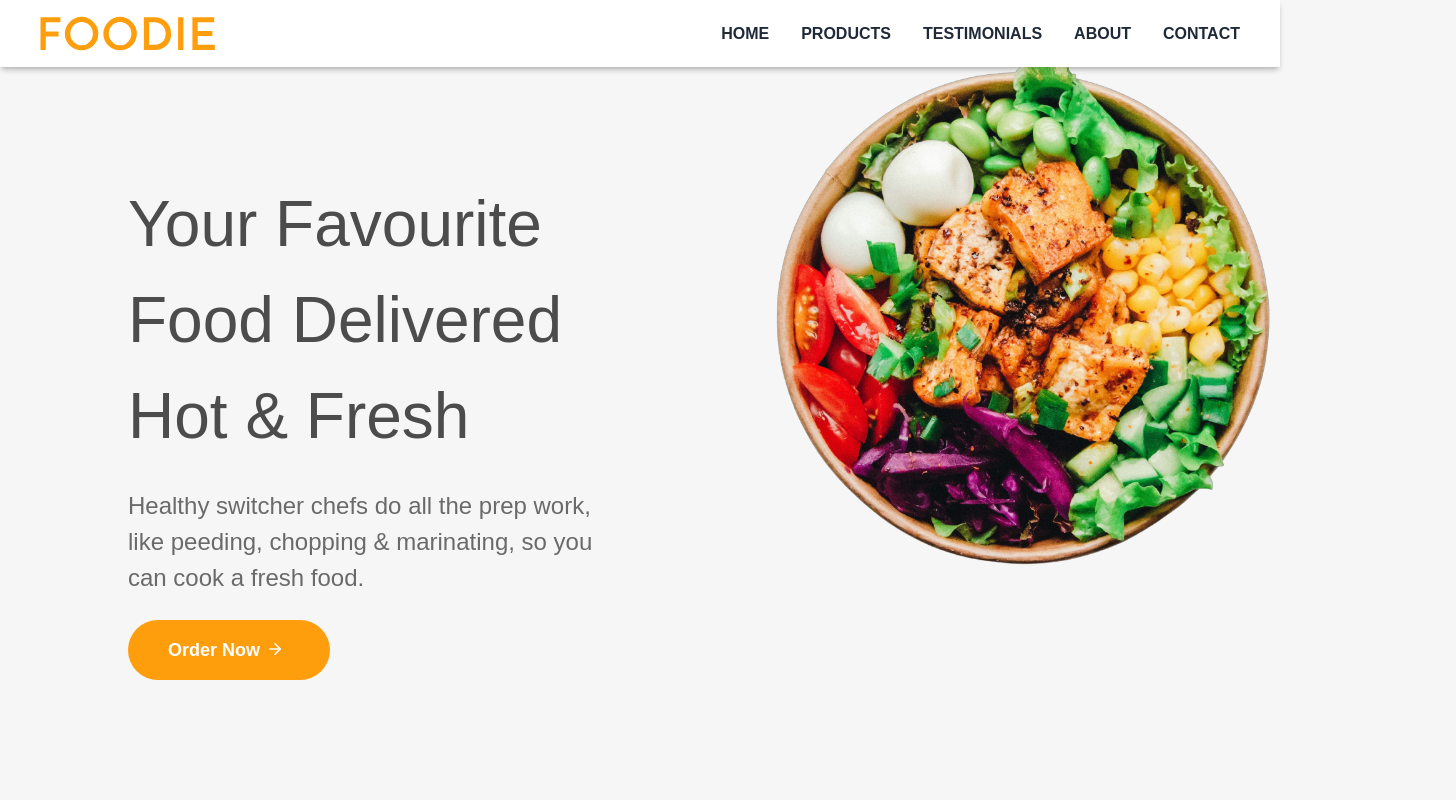
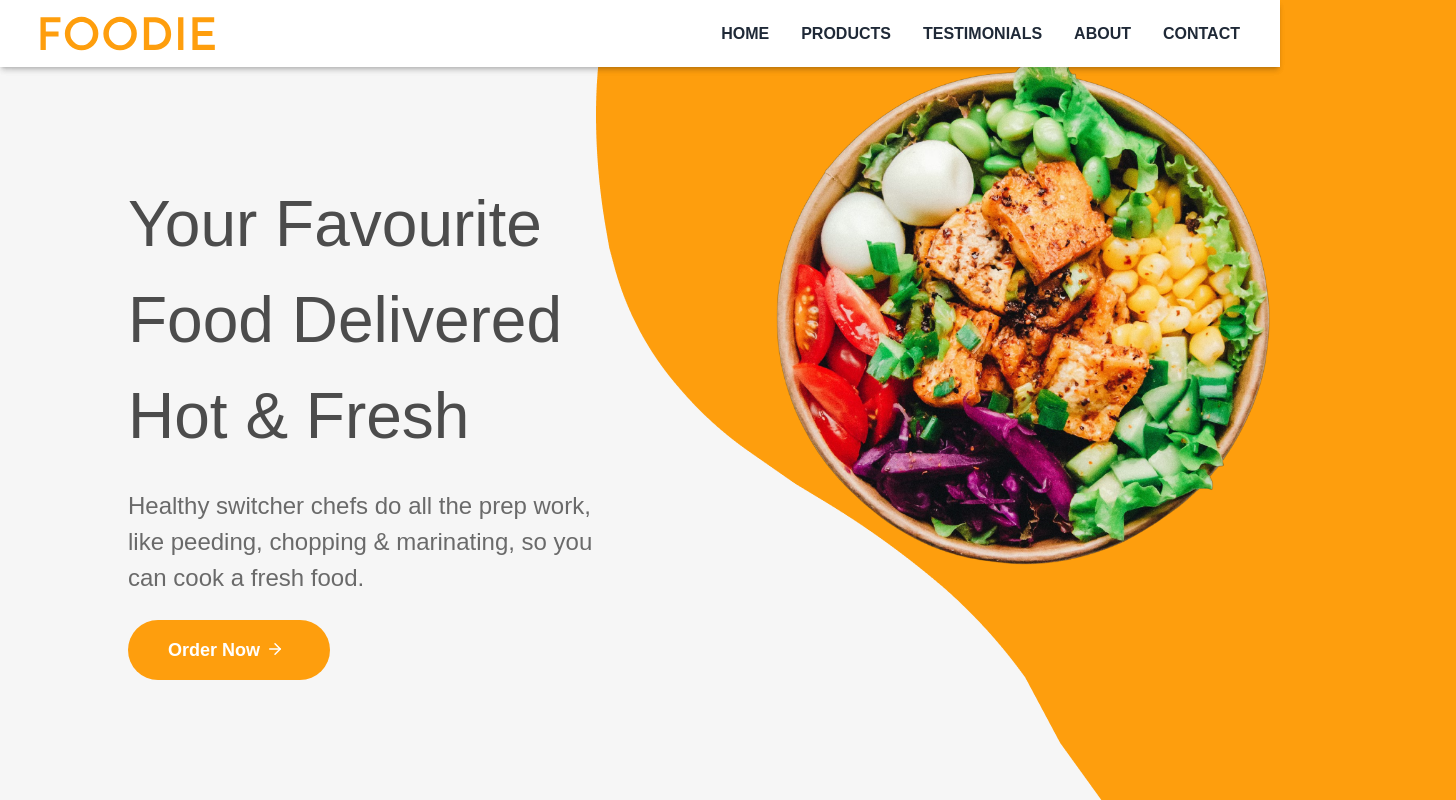
Before and after one commit to akarshb02/Restaurant, a React (Create React App) app: page / in a window 1280 px wide. Shown: the top 800 px of the page, 1456 px wide, since content can reach past the window. Built offline with nearby package versions, Linux system fonts and the light colour scheme.

Commit message:
cosmetic changes

```diff
--- a/src/components/Home.js
+++ b/src/components/Home.js
@@ -10,7 +10,7 @@ const Home = () => {
   <div className="relative ">
    <Header />
    <div className="grid sm:flex pt-12 max-w-[1500]">
-    <div className="absolute -top-24 hidden 2xl:block -right-44 -z-[2]">
+    <div className="absolute -top-24 hidden lg:block -right-44 -z-[2]">
      <img src={BannerBackground} alt="" />
     </div>
     <div className=" flex flex-1 flex-col justify-center  items-start p-10 sm:p-32">
```
